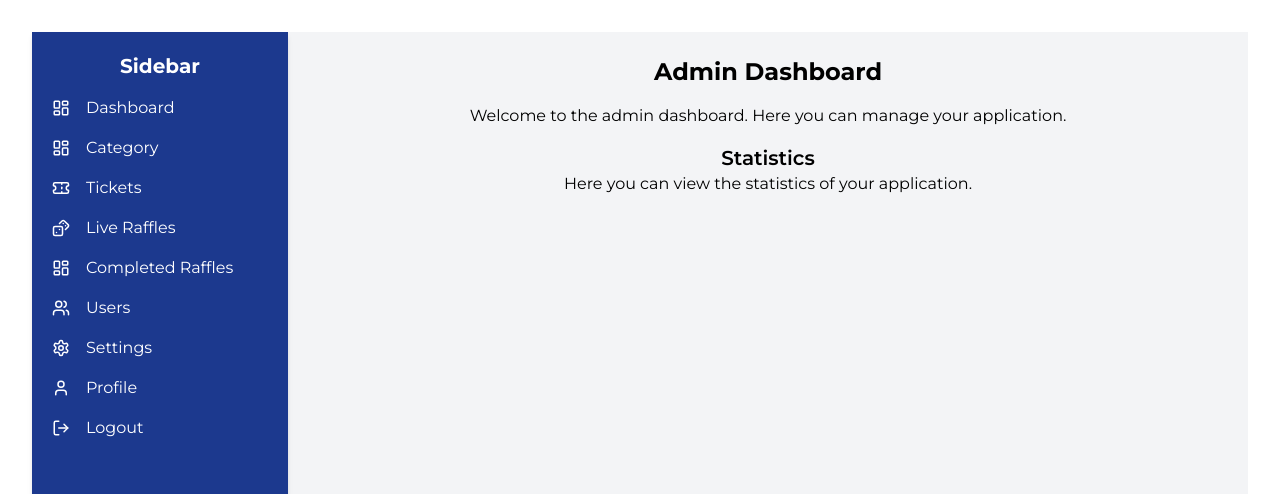
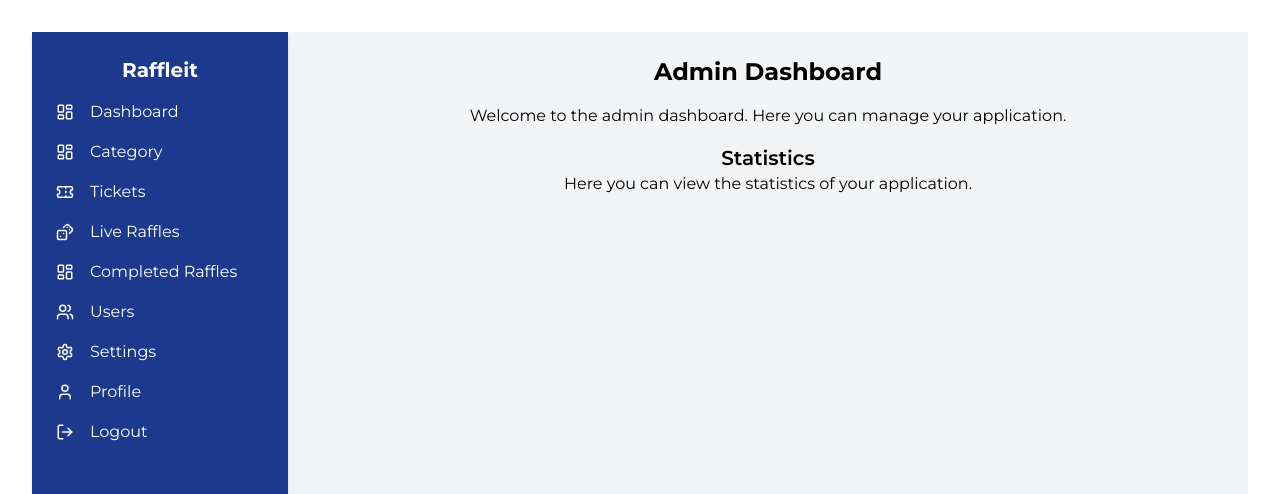
Before and after one commit to Raffleitapp/raffleit-frontend, a React (Vite) app: page /dashboard in a window 1280 px wide. Shown: the top 494 px of the page. Built offline with nearby package versions, Linux system fonts and the light colour scheme.

Commit message:
Add sidebar

```diff
--- a/package.json
+++ b/package.json
@@ -21,6 +21,7 @@
   },
   "devDependencies": {
     "@eslint/js": "^9.22.0",
+    "@types/node": "^22.15.15",
     "@types/react": "^19.0.10",
     "@types/react-dom": "^19.0.4",
     "@vitejs/plugin-react-swc": "^3.8.0",
--- a/src/components/dashboard/Sidebar.tsx
+++ b/src/components/dashboard/Sidebar.tsx
@@ -1,49 +1,53 @@
-import { Dices, LayoutDashboard, LogOut, Settings, Ticket, User, Users } from "lucide-react";
+import { Dices, LayoutDashboard, LogOut, Settings, Ticket, User, Users, Menu, X } from "lucide-react";
+import { useState } from "react";
+
+const sidebarItems = [
+    { icon: LayoutDashboard, label: "Dashboard", href: "#dashboard" },
+    { icon: LayoutDashboard, label: "Category", href: "#category" },
+    { icon: Ticket, label: "Tickets", href: "#tickets" },
+    { icon: Dices, label: "Live Raffles", href: "#liveraffles" },
+    { icon: LayoutDashboard, label: "Completed Raffles", href: "#completedraffles" },
+    { icon: Users, label: "Users", href: "#users" },
+    { icon: Settings, label: "Settings", href: "#settings" },
+    { icon: User, label: "Profile", href: "#profile" },
+    { icon: LogOut, label: "Logout", href: "#logout" },
+];
 
 export const Sidebar = () => {
+    const [isSidebarOpen, setIsSidebarOpen] = useState(false);
+
     return (
         <>
-            <div className="w-64 h-screen bg-blue-900 p-5 shadow-md">
-                <h2 className="text-xl font-bold mb-4 text-white">Sidebar</h2>
+            {/* Toggle Button */}
+            <button
+                className={`fixed top-3 left-3 z-50 p-2 rounded md:hidden transition-colors duration-300 ${isSidebarOpen ? "bg-white text-blue-900" : "bg-blue-900 text-white"}`}
+                onClick={() => setIsSidebarOpen(!isSidebarOpen)}
+            >
+                {isSidebarOpen ? <X size={24} className="text-bold"/> : <Menu size={24} />}
+            </button>
+
+            {/* Sidebar */}
+            <div
+                className={`fixed top-0 left-0 h-screen bg-blue-900 px-6 py-6 shadow-md transform transition-transform duration-300 ${isSidebarOpen ? "translate-x-0" : "-translate-x-full"
+                    } md:translate-x-0 md:relative w-64`}
+            >
+                <h2 className="text-xl font-bold mb-4 text-white">Raffleit</h2>
                 <ul className="list-none">
-                    <li className="mb-2 mt-4 gap-2 flex items-center group">
-                        <LayoutDashboard className="mr-2 text-white group-hover:scale-110 group-hover:text-blue-500 transition-transform duration-200" size={18}/>
-                        <a href="#dashboard" className="text-white no-underline hover:text-blue-500">Dashboard</a>
-                    </li>
-                    <li className="mb-2 mt-4 gap-2 flex items-center group">
-                        <LayoutDashboard className="mr-2 text-white group-hover:scale-110 group-hover:text-blue-500 transition-transform duration-200" size={18}/>
-                        <a href="#dashboard" className="text-white no-underline hover:text-blue-500">Category</a>
-                    </li>
-                    <li className="mb-2 mt-4 gap-2 flex items-center group">
-                        <Ticket className="mr-2 text-white group-hover:scale-110 group-hover:text-blue-500 transition-transform duration-200" size={18}/>
-                        <a href="#dashboard" className="text-white no-underline hover:text-blue-500">Tickets</a>
-                    </li>
-                    <li className="mb-2 mt-4 gap-2 flex items-center group">
-                        <Dices className="mr-2 text-white group-hover:scale-110 group-hover:text-blue-500 transition-transform duration-200" size={18}/>
-                        <a href="#dashboard" className="text-white no-underline hover:text-blue-500">Live Raffles</a>
-                    </li>
-                    <li className="mb-2 mt-4 gap-2 flex items-center group">
-                        <LayoutDashboard className="mr-2 text-white group-hover:scale-110 group-hover:text-blue-500 transition-transform duration-200" size={18}/>
-                        <a href="#dashboard" className="text-white no-underline hover:text-blue-500">Completed Raffles</a>
-                    </li>
-                    <li className="mb-2 mt-4 gap-2 flex items-center group">
-                        <Users className="mr-2 text-white group-hover:scale-110 group-hover:text-blue-500 transition-transform duration-200" size={18}/>
-                        <a href="#dashboard" className="text-white no-underline hover:text-blue-500">Users</a>
-                    </li>
-                    <li className="mb-2 mt-4 gap-2 flex items-center group">
-                        <Settings className="mr-2 text-white group-hover:scale-110 group-hover:text-blue-500 transition-transform duration-200" size={18}/>
-                        <a href="#settings" className="text-white no-underline hover:text-blue-500">Settings</a>
-                    </li>
-                    <li className="mb-2 mt-4 gap-2 flex items-center group">
-                        <User className="mr-2 text-white group-hover:scale-110 group-hover:text-blue-500 transition-transform duration-200" size={18}/>
-                        <a href="#profile" className="text-white no-underline hover:text-blue-500">Profile</a>
-                    </li>
-                    <li className="mb-2 mt-4 gap-2 flex items-center group">
-                        <LogOut className="mr-2 text-white group-hover:scale-110 group-hover:text-blue-500 transition-transform duration-200" size={18}/>
-                        <a href="#logout" className="text-white no-underline hover:text-blue-500">Logout</a>
-                    </li>
+                    {sidebarItems.map(({ icon: Icon, label, href }, index) => (
+                        <li
+                            key={index}
+                            className="mb-2 mt-4 gap-2 flex items-center hover:scale-110 hover:text-blue-500 transition-transform duration-200 group"
+                        >
+                            <Icon className="text-white" size={18} />
+                            <a href={href} className="flex items-center">
+                                <span className="md:inline-block ml-2 text-white group-hover:text-blue-500">
+                                    {label}
+                                </span>
+                            </a>
+                        </li>
+                    ))}
                 </ul>
             </div>
         </>
-    )
+    );
 };
--- a/src/pages/dashboard/AdminDashboard.tsx
+++ b/src/pages/dashboard/AdminDashboard.tsx
@@ -3,7 +3,7 @@ import { Sidebar } from "../../components/dashboard/Sidebar"
 export const AdminDashboard = () => {
     return (
         <>
-            <div className="flex min-h-screen bg-gray-100">
+            <div className="flex min-h-screen h-screen md:h-screen bg-gray-100">
                 <Sidebar />
                 <div className="flex-1 p-6">
                     <h1 className="text-2xl font-bold mb-4">Admin Dashboard</h1>
```
